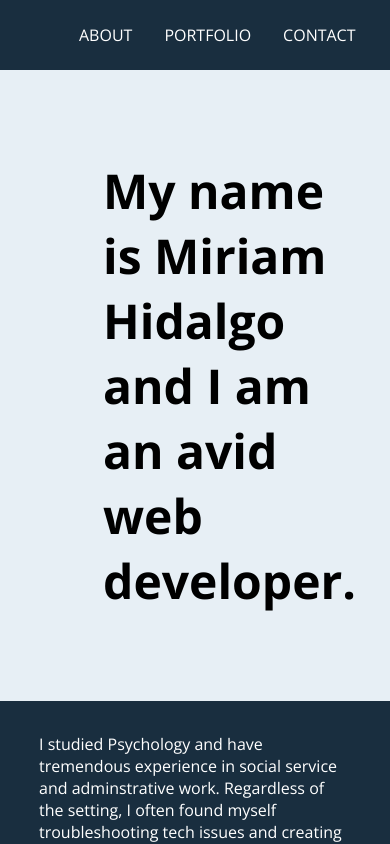
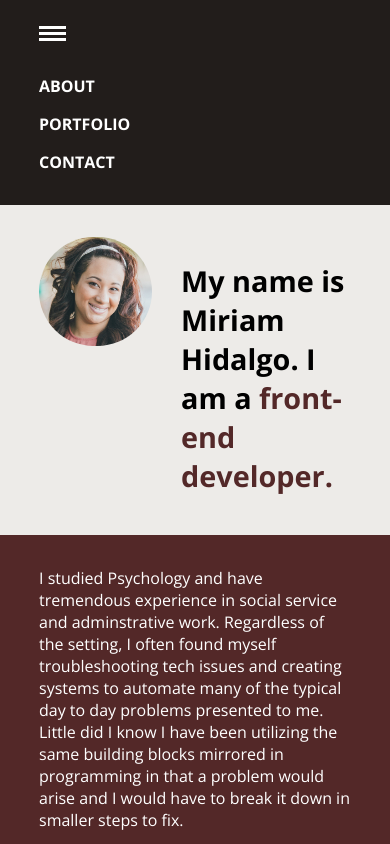
Before and after one commit to miriam-hidalgo/PortfolioWebsite, a plain HTML site: page index.html in a window 390 px wide. Shown: the top 844 px of the page. Drawn offline with nearby package versions, Linux system fonts and the light colour scheme.

Commit message:
Modified mobile view

```diff
--- a/assets/css/style.css
+++ b/assets/css/style.css
@@ -16,30 +16,24 @@ body {
 }
 
 header {
-    /* background-color: rgb(169, 193, 212); */
-    background-color: rgb(25, 46, 63);
-    padding: .5em 0;
-    margin: 0;
-}
-
-.row {
-    display: flex;
+    background-color: #221D1B;
 }
 
 .nav {
+    display: flex;
+    flex-direction: column;
     font-size: 1rem;
+    padding: 2em 0 0 0;
 }
 
 .nav__list {
     list-style-type: none;
-    justify-content: space-between;
+    padding: 1.5em 0 0 0;
 }
 
 .nav__item {
-}
-
-.nav__item + .nav__item {
-    margin-left: 2em;
+    margin-bottom: 1em;
+    font-weight: bold;
 }
 
 .nav__link {
@@ -48,21 +42,81 @@ header {
     text-decoration: none;
 }
 
+.nav__btn {
+    border: none;
+    padding: 0;
+    margin: 0;
+    width: 2em;
+}
+
+
+
+
+
+
+
+
+.hamburger {
+    display: block;
+    position: relative;
+}
+
+.hamburger,
+.hamburger::before,
+.hamburger::after {
+    width: 2em;
+    height: 3px;
+    background:white;
+
+    /* transition: transform 250ms ease-in-out; */
+}
+
+.hamburger::before,
+.hamburger::after {
+    content: '';
+    position: absolute;
+    left: 0;
+}
+
+.hamburger::before { bottom: 6px; }
+.hamburger::after { top: 6px; }
+
+/*
+.nav-open .hamburger {
+    transform: rotate(45deg);
+}
+
+.nav-open .hamburger::before {
+    opacity: 0;
+}
+
+.nav-open .hamburger::after {
+    transform: rotate(90deg) translate(-6px);
+} */
+
+
+
+
+
+
+
+
+
 .hero {
-    background-color: rgba(70, 131, 180, 0.128);
-    padding: 3em 0;
-    margin: 0;
+    background-color: #EDEBE8;
+    padding: 2em 0 1em 0;
 }
 
 .hero__profile {
+    display: flex;
 }
 
 .hero__item {
-   font-size: 2rem;
+    align-items: center;
 }
 
 .hero__item + .hero__item {
-    margin-left: 2em;
+    margin-left: 1.5em;
 }
 
 img {
@@ -70,10 +124,17 @@ img {
 }
 
 .hero__name {
-    align-items: center;
+    font-size: 1.2rem;
+    width: 60%
+}
+
+.hero__item--color {
+    color: #532828;
 }
 
 .hero__img {
+    width: 40%;
+    height: 40%;
 }
 
 .profileImg {
@@ -81,8 +142,46 @@ img {
 }
 
 .intro {
-    background-color: rgb(25, 46, 63);
+    background-color: #532828;
     color: white;
     padding: 1em 0;
     margin: 0;
 }
+
+.portfolio {
+
+}
+
+.contact {
+
+}
+
+.connect {
+
+
+
+}
+
+@media (min-width: 600px) {
+    .row {
+        display: flex;
+    }
+
+    .nav__list {
+       justify-content: space-between;
+    }
+
+    .nav__item + .nav__item {
+        margin-left: 2em;
+    }
+
+    .hero {
+        padding: 2em 0;
+        margin: 0;
+    }
+
+    .hero__name {
+        font-size: 1.3rem;
+        width: 75%;
+    }
+}
--- a/index.html
+++ b/index.html
@@ -16,6 +16,10 @@
         <header>
             <div class="container">
                 <nav class="nav">
+                    <button class="nav__toggle nav__btn">
+                        <span class="hamburger"></span>
+                    </button>
+
                     <ul class="nav__list row">
                         <li class="nav__item"><a href="#" class="nav__link">About</a></li>
                         <li class="nav__item"><a href="#" class="nav__link">Portfolio</a></li>
@@ -28,13 +32,13 @@
 
         <section class="hero">
             <div class="container">
-                <div class="hero__profile row">
+                <div class="hero__profile">
                     <div class="hero__item hero__img">
                         <img src="./assets/images/Professional.jpg" alt="professional image of Miriam Hidalgo" class="profileImg">
                     </div>
 
                     <div class="hero__item hero__name">
-                        <h1 class=""> My name is Miriam Hidalgo and I am an avid web developer.</h1>
+                        <h1>My name is Miriam Hidalgo. I am a <span class="hero__item--color">front-end developer.</span></h1>
                     </div>
                 </div>
             </div>
```
Also changed, not shown: index.js (+2 -5 lines).
